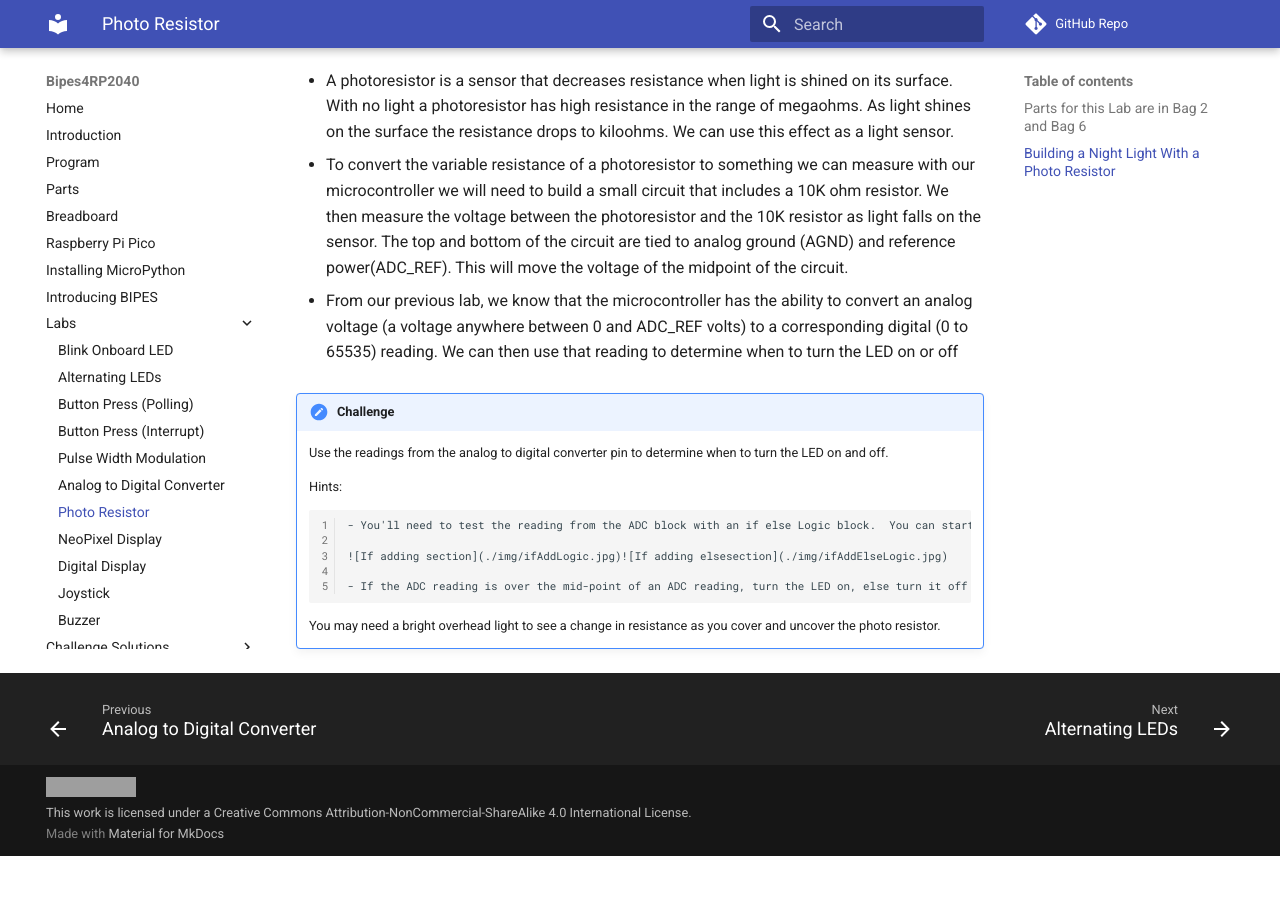
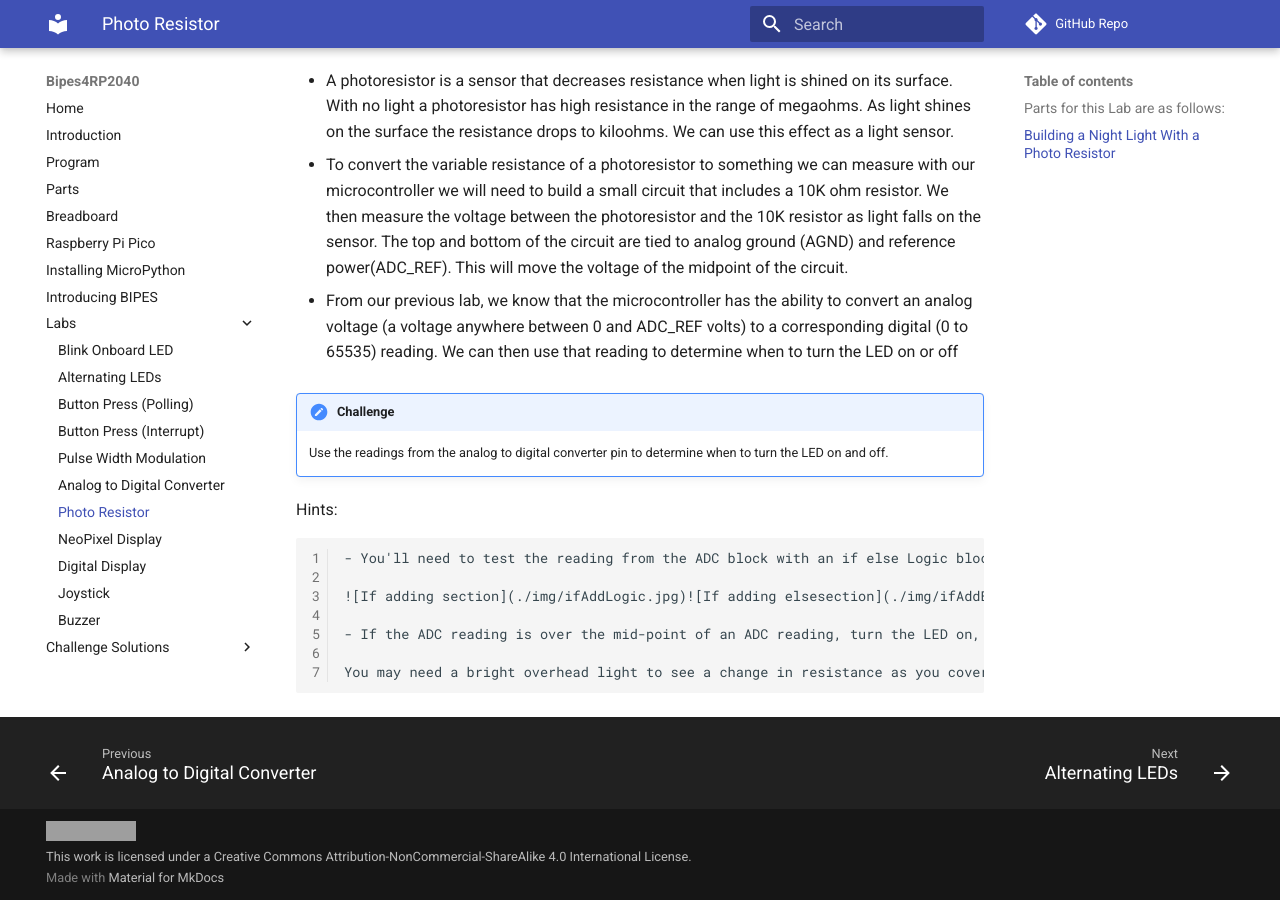
Before and after one commit to jetannenbaum/Bipes4RP2040, an MkDocs documentation site: the page built from docs/labs/photoResistor.md, in a window 1280 px wide and 900 px high, scrolled down 921 px. Built offline with MkDocs 1.6.1 and Material for MkDocs 9.7.7, drawn with Linux system fonts in a browser that asks for light colours; comment, search, counter and statistics services are not loaded; before the commit the page ends 1777 px from its top, so only the background shows below that; some of the changed text lies outside the part shown; grey boxes are pictures that could not be loaded.

Commit message:
Fix lab6 challenge section

```diff
--- a/docs/labs/photoResistor.md
+++ b/docs/labs/photoResistor.md
@@ -1,6 +1,6 @@
 # Our Sixth Lab: Using a Photo Resistor
 
-## Parts for this Lab are in Bag **2** and Bag **6**
+## Parts for this Lab are as follows:
 
 1. We need a single LED and resistor for this lab.  As a reminder for the setup:
 
@@ -31,12 +31,12 @@
 
     Use the readings from the analog to digital converter pin to determine when to turn the LED on and off.
 
-    Hints:
+Hints:
 
-        - You'll need to test the reading from the ADC block with an if else Logic block.  You can start with an if Logic block, then add the else by clicking on the gear and draging the else section over as follows:
+    - You'll need to test the reading from the ADC block with an if else Logic block.  You can start with an if Logic block, then add the else by clicking on the gear and draging the else section over as follows:
 
-        ![If adding section](./img/ifAddLogic.jpg)![If adding elsesection](./img/ifAddElseLogic.jpg)
+    ![If adding section](./img/ifAddLogic.jpg)![If adding elsesection](./img/ifAddElseLogic.jpg)
 
-        - If the ADC reading is over the mid-point of an ADC reading, turn the LED on, else turn it off
+    - If the ADC reading is over the mid-point of an ADC reading, turn the LED on, else turn it off
 
     You may need a bright overhead light to see a change in resistance as you cover and uncover the photo resistor.
```
